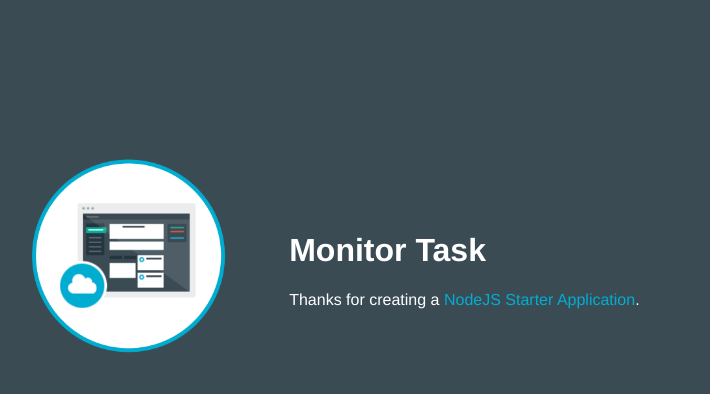
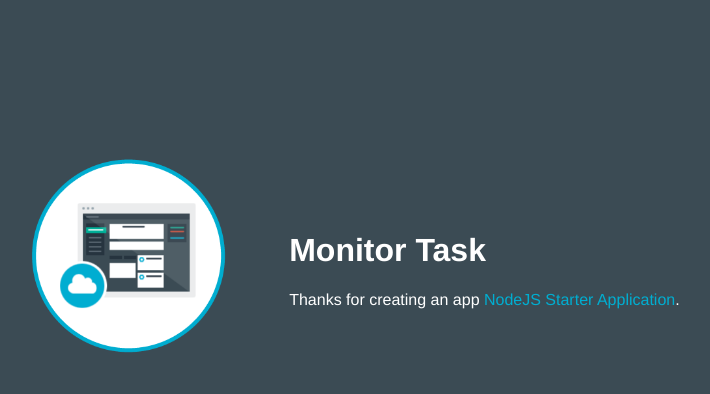
Before and after one commit to task-monitor/task-monitor, a website: page public/index.html in a window 1280 px wide. Shown: the whole page, without its empty margins (253-963 px from the left). Drawn offline with Linux system fonts and the light colour scheme.

Commit message:
index.html

```diff
--- a/public/index.html
+++ b/public/index.html
@@ -17,7 +17,7 @@
         </td>
         <td>
           <h1 id="message">Monitor Task</h1>
-          <p class='description'></p> Thanks for creating a <span class = "blue">NodeJS Starter Application</span>.
+          <p class='description'></p> Thanks for creating an app <span class = "blue">NodeJS Starter Application</span>.
         </td>
       </tr>
     </table>
```
